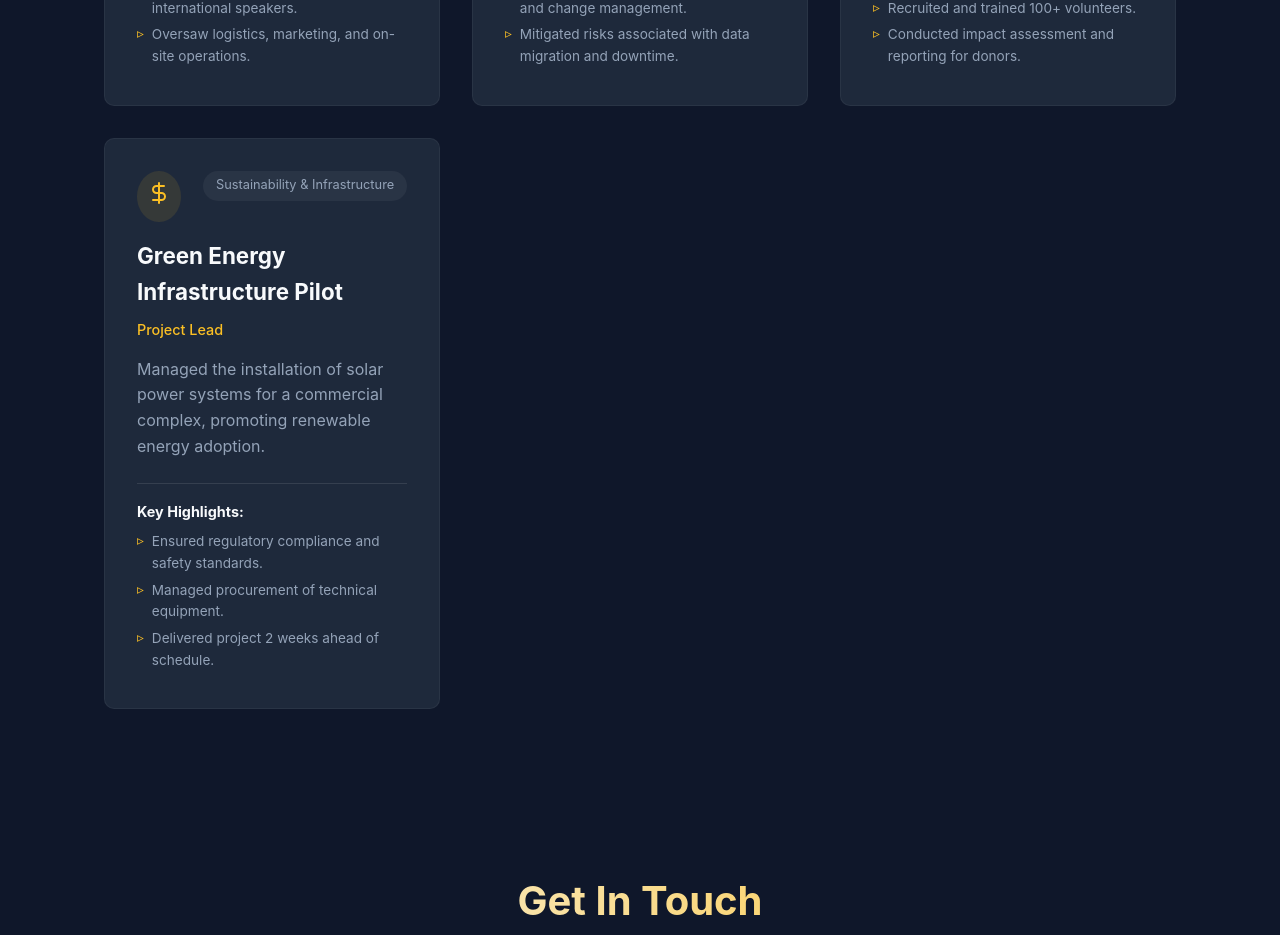
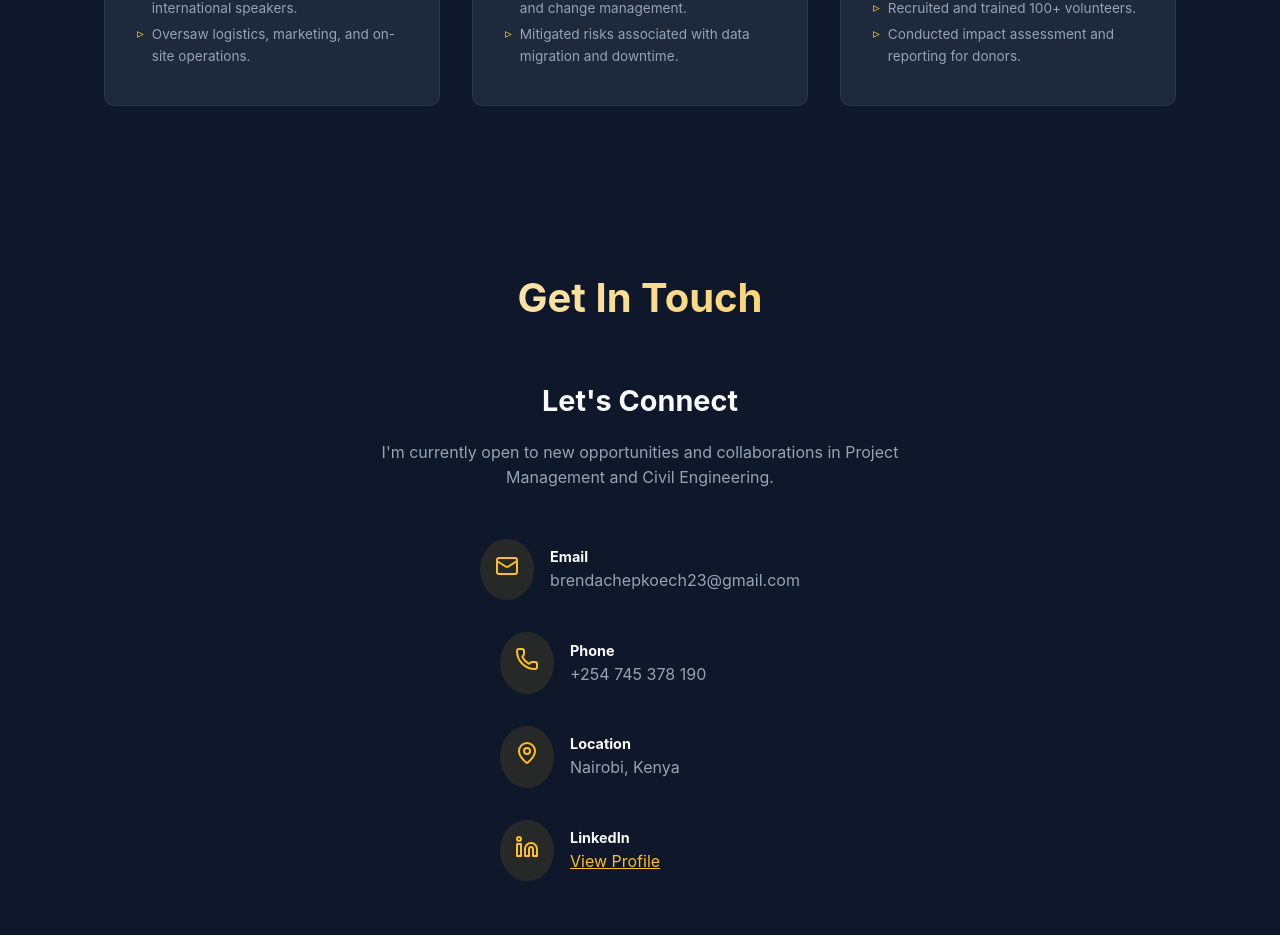
Before and after one commit to ReyKiptoo/bree, a React (Vite) app: page / in a window 1280 px wide. Shown: the part 4117-5052 px from the top of the page. Built offline with nearby package versions, Linux system fonts and the light colour scheme.

Commit message:
Made key projects 3

```diff
--- a/src/components/Projects.jsx
+++ b/src/components/Projects.jsx
@@ -40,18 +40,7 @@ const Projects = () => {
             ],
             icon: <Users size={24} />
         },
-        {
-            title: 'Green Energy Infrastructure Pilot',
-            category: 'Sustainability & Infrastructure',
-            role: 'Project Lead',
-            description: 'Managed the installation of solar power systems for a commercial complex, promoting renewable energy adoption.',
-            highlights: [
-                'Ensured regulatory compliance and safety standards.',
-                'Managed procurement of technical equipment.',
-                'Delivered project 2 weeks ahead of schedule.'
-            ],
-            icon: <DollarSign size={24} />
-        }
+
     ];
 
     return (
```
